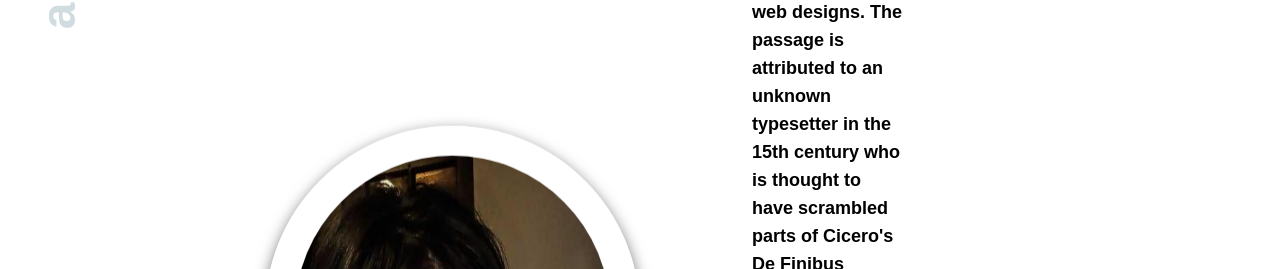
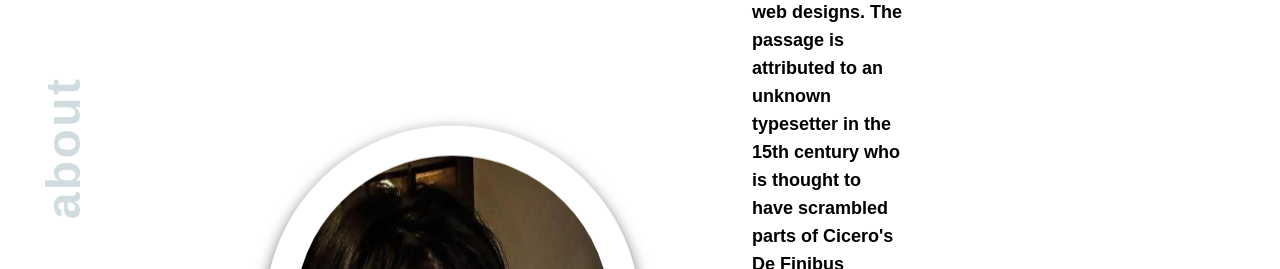
Before and after one commit to karinfdez/karin-portfolio, a Next.js app: page / in a window 1280 px wide. Shown: the part 450-719 px from the top of the page. Built offline with nearby package versions, Linux system fonts and the light colour scheme.

Commit message:
Update vertical sign

```diff
--- a/components/Layout/Layout.js
+++ b/components/Layout/Layout.js
@@ -17,9 +17,9 @@ export default function Layout({verticalTitle='', children }) {
                 <div className="flex flex-wrap-reverse w-full lg:grid lg:grid-cols-[10%_80%_10%] xl:grid-cols-[4%_92%_4%] items-center xl:py-[60px] 3xl:pt-[50px] min-h-[600px] my-auto">
                     <div className="flex flex-col border-t-2 border-light-blue mt-4 md:mt-0 lg:border-none w-full md:items-center relative">
                         <SideNav />
-                        {verticalTitle && <div className="pl-[52rem] pb-[10px] h-full hidden xl:inline-block text-5xl opacity-25 tracking-wider text-light-blue font-bold font-raleway transform -rotate-[90deg]">
-                            {verticalTitle}
-                        </div>}
+                        {verticalTitle && <div className="absolute -top-[250px] 3xl:-top-[300px] hidden xl:inline-block text-5xl opacity-25 tracking-wider text-light-blue font-bold font-raleway transform -rotate-[90deg]">
+                        {verticalTitle}
+                </div>}
                     </div>
                     <main className="w-full h-auto xl:items-center flex flex-wrap md:landscape:max-w-[750px] xl:max-w-[1250px] 3xl:max-w-[1350px] my-auto mx-auto">
                         {children}
```
